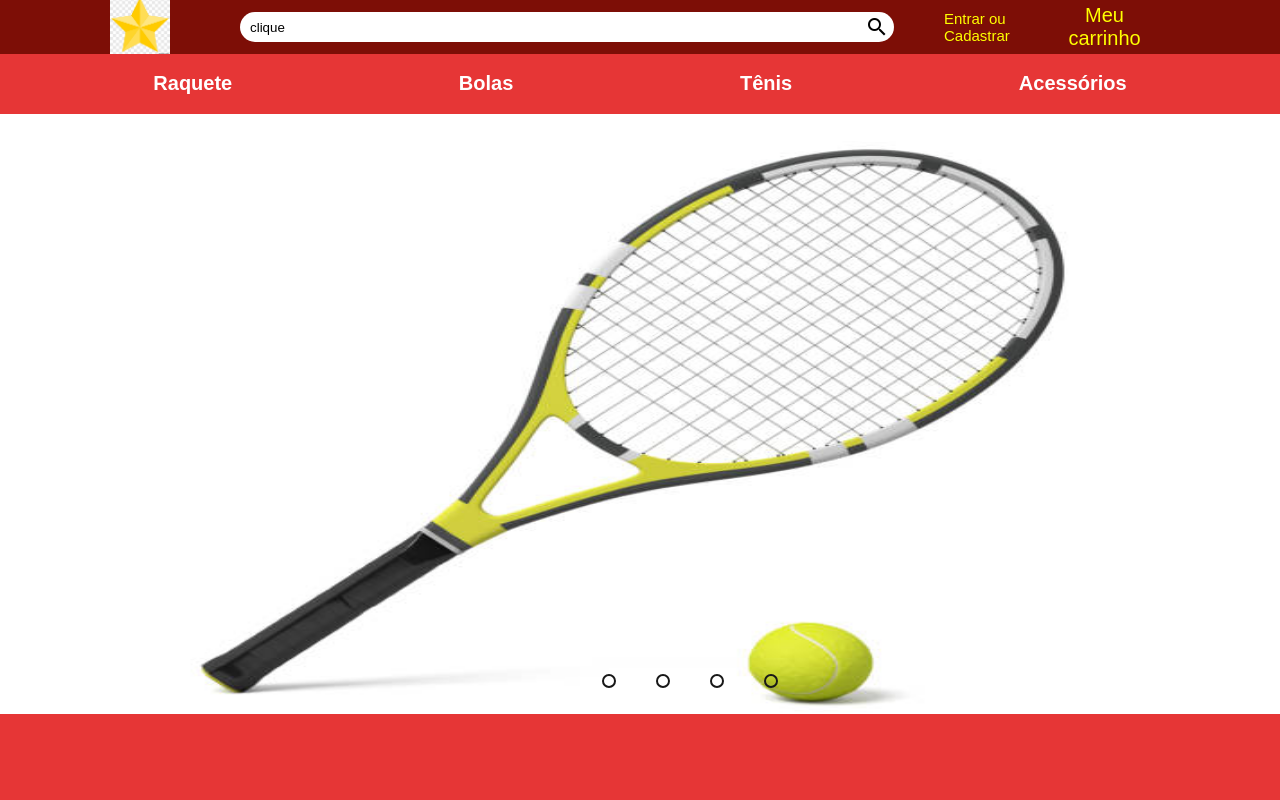
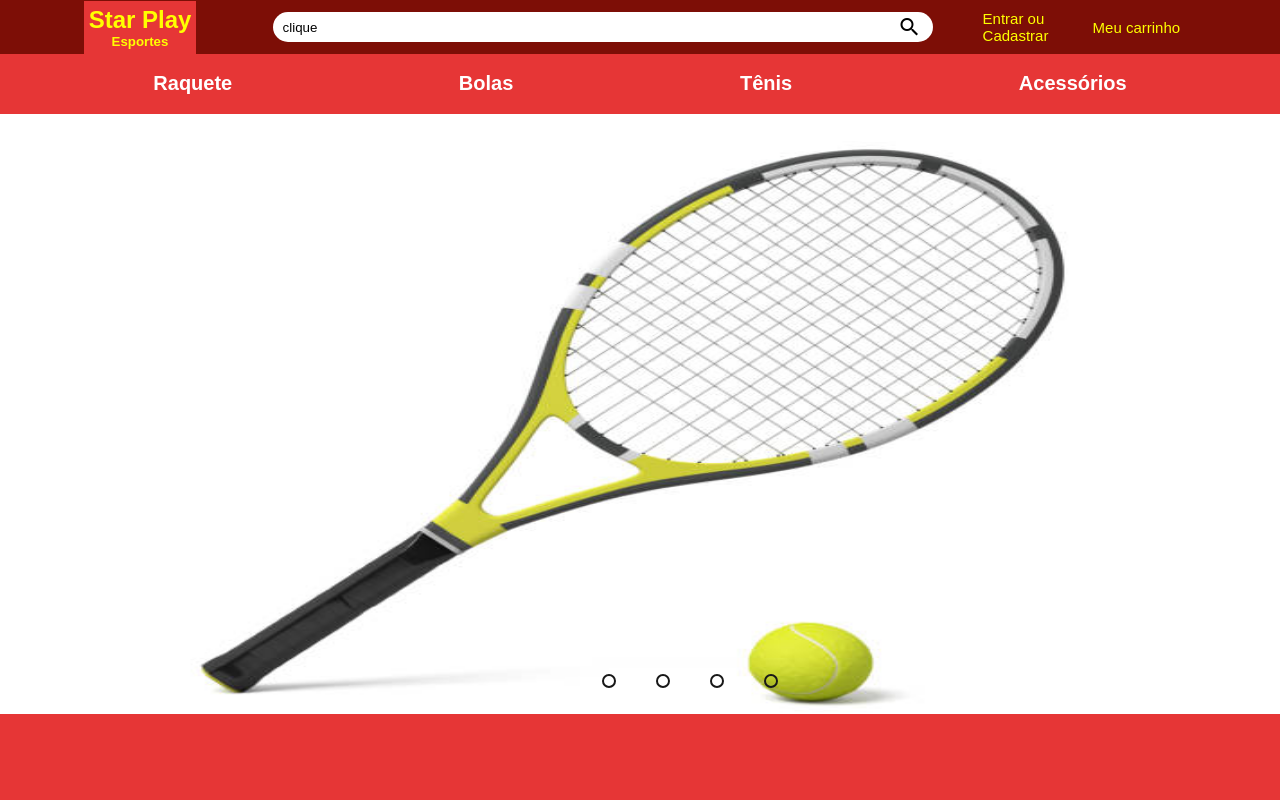
Before and after one commit to flaviociriaco/site-loja-esportes, a plain HTML site: page index.html in a window 1280 px wide. Shown: the top 800 px of the page. Drawn offline with Linux system fonts and the light colour scheme.

Commit message:
logo finaklizado

```diff
--- a/CSS/style.css
+++ b/CSS/style.css
@@ -30,8 +30,11 @@ header {
   justify-content: center;
 }
 
-.logo img {
-  width: 60px;
+.logo {
+  background-color: #e63636;
+  color: var(--color-yelow);
+  padding: 5px;
+  text-align: center;
 }
 
 .search {
@@ -88,12 +91,12 @@ input {
   border: none;
 }
 
-.cadastro {
+.cadastro  {
   background-color: transparent;
   width: 100px;
   height: 50px;
   color: var(--color-yelow);
-  font-size: 20px;
+  font-size: 15px;
   border: none;
   cursor: pointer;
 }
@@ -102,7 +105,7 @@ input {
   padding: 10px;
   border: none;
   background-color: transparent;
-  font-size: 20px;
+  font-size: 15px;
   color: var(--color-yelow);
   cursor: pointer;
 }
--- a/index.html
+++ b/index.html
@@ -1,5 +1,5 @@
 <!DOCTYPE html>
-<html lang="en">
+<html lang="pt-br">
 
 <head>
   <meta charset="UTF-8" />
@@ -14,7 +14,8 @@
   <header>
     <div class="header1">
       <div class="logo">
-        <img src="./assets/logo/logo-estrela.jpg" alt="" />
+        <h2>Star Play</h2>
+        <h5>Esportes</h5>
       </div>
       <section class="menu1">
         <nav>
```
